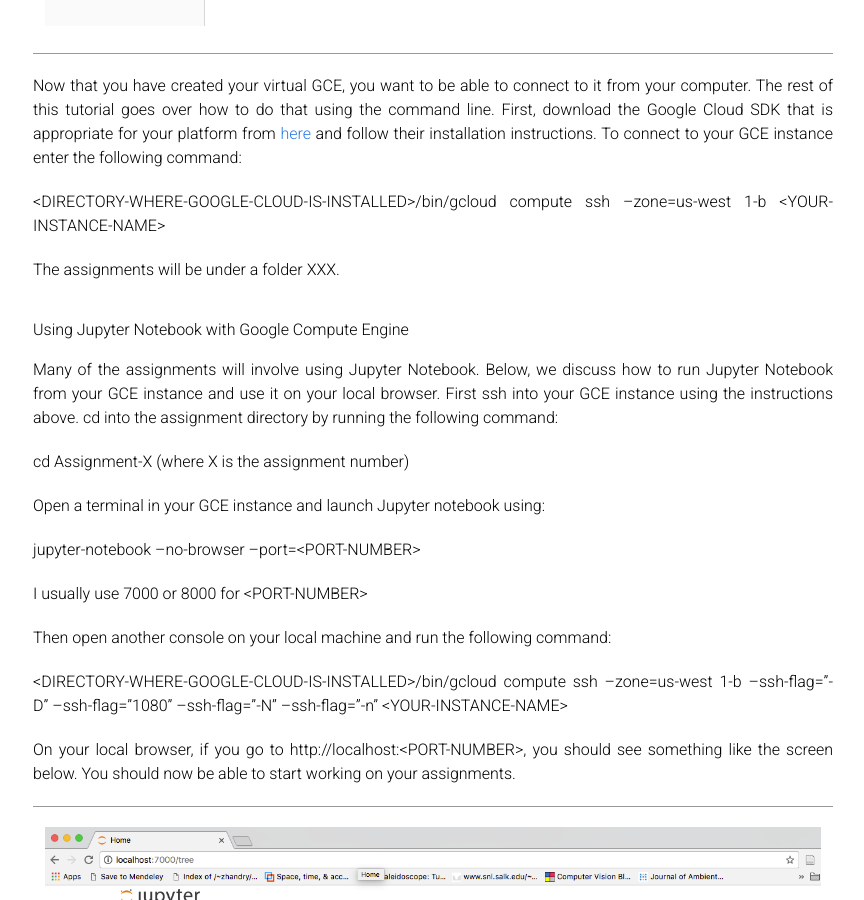
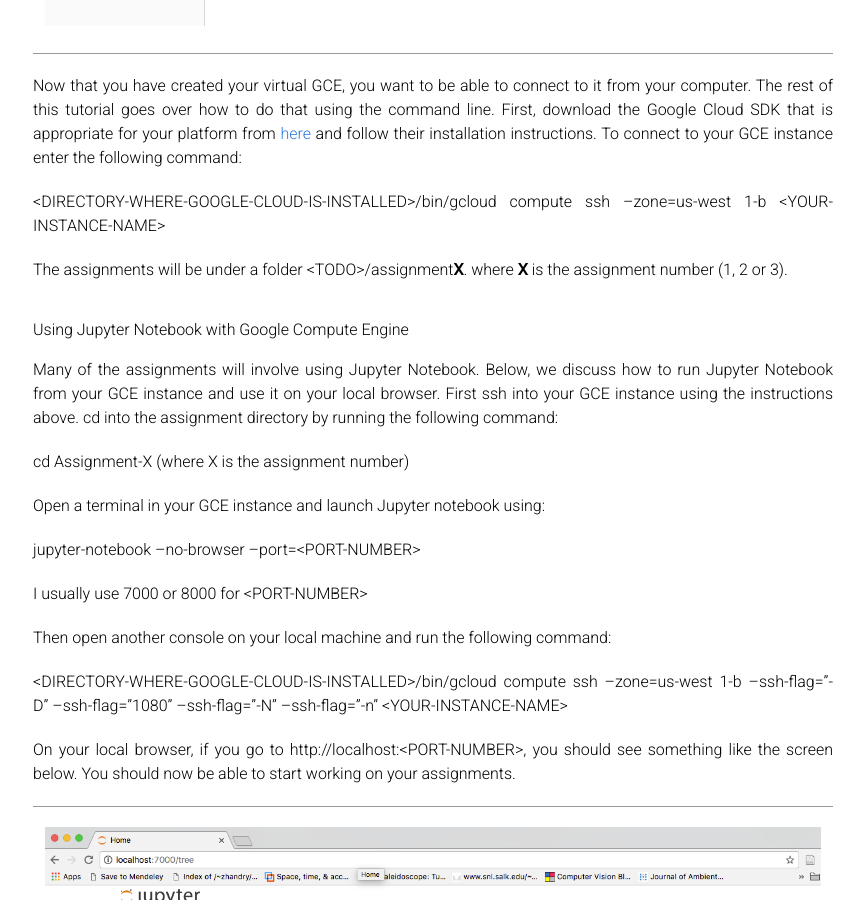
Before and after one commit to cs231n/cs231n.github.io, a Jekyll site: the page built from google_cloud_tutorial.md, in a window 1280 px wide and 900 px high, scrolled down 4529 px. Shown: the whole window, without its empty margins (207-1071 px from the left). Built offline with Jekyll 4.4.1, drawn with Linux system fonts in a browser that asks for light colours.

Commit message:
updated assignment folder

```diff
--- a/google_cloud_tutorial.md
+++ b/google_cloud_tutorial.md
@@ -52,7 +52,7 @@
 
 \<DIRECTORY-WHERE-GOOGLE-CLOUD-IS-INSTALLED\>/bin/gcloud compute ssh --zone=us-west 1-b \<YOUR-INSTANCE-NAME\>
 
-The assignments will be under a folder XXX.
+The assignments will be under a folder \<TODO\>/assignment**X**. where **X** is the assignment number (1, 2 or 3).
 
 # Using Jupyter Notebook with Google Compute Engine #
 Many of the assignments will involve using Jupyter Notebook. Below, we discuss how to run Jupyter Notebook from your GCE instance and use it on your local browser. First ssh into your GCE instance using the instructions above. cd into the assignment directory by running the following command:
```
